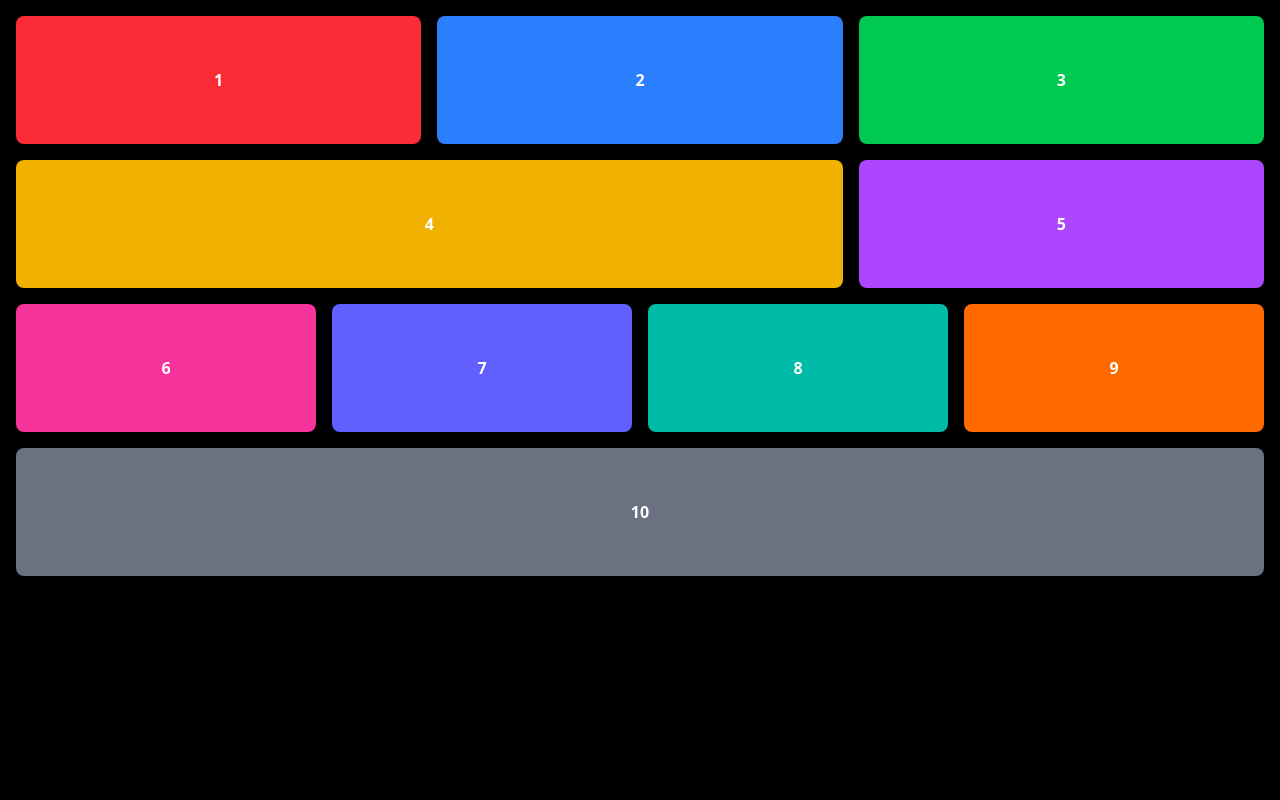
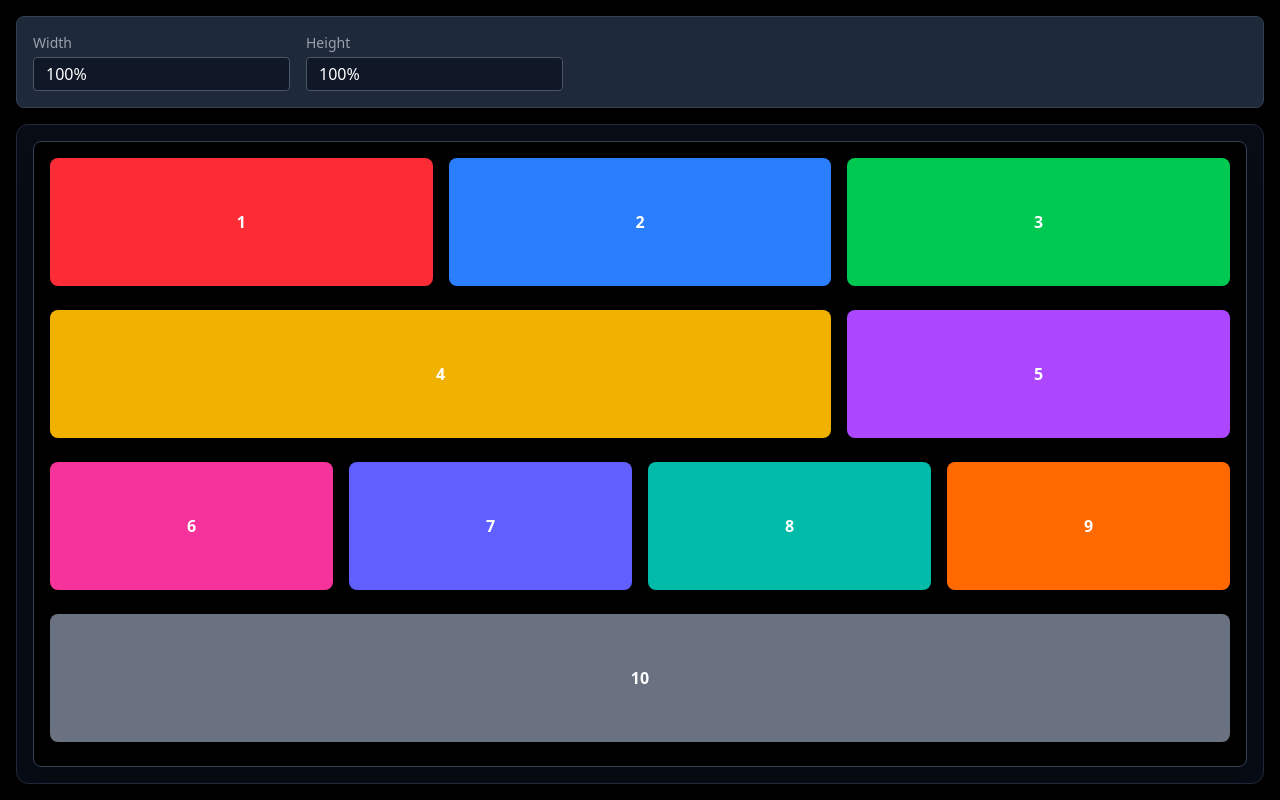
Before and after one commit to humbertoragazzini/drag-drop-layout, a React (Vite) app: page / in a window 1280 px wide. Built offline with nearby package versions, Linux system fonts and the light colour scheme.

Commit message:
added resize

```diff
--- a/src/components/organisms/MainGrid.tsx
+++ b/src/components/organisms/MainGrid.tsx
@@ -1,4 +1,4 @@
-import type { ReactNode } from 'react';
+import { type ReactNode, useState } from 'react';
 
 interface MainGridProps {
     children: ReactNode;
@@ -6,9 +6,42 @@ interface MainGridProps {
 }
 
 export const MainGrid = ({ children, className = '' }: MainGridProps) => {
+    const [width, setWidth] = useState('100%');
+    const [height, setHeight] = useState('100%');
+
     return (
-        <main className={`grid grid-cols-12 gap-4 w-full p-4 @container ${className}`}>
-            {children}
-        </main>
+        <div className="flex flex-col gap-4 w-full h-full p-4">
+            <div className="flex gap-4 p-4 bg-gray-800 rounded-lg shadow-md border border-gray-700">
+                <div className="flex flex-col gap-1">
+                    <label className="text-sm text-gray-400 font-medium">Width</label>
+                    <input
+                        type="text"
+                        value={width}
+                        onChange={(e) => setWidth(e.target.value)}
+                        className="bg-gray-900 border border-gray-600 rounded px-3 py-1 text-white focus:border-blue-500 focus:outline-none transition-colors"
+                        placeholder="e.g., 100%, 500px"
+                    />
+                </div>
+                <div className="flex flex-col gap-1">
+                    <label className="text-sm text-gray-400 font-medium">Height</label>
+                    <input
+                        type="text"
+                        value={height}
+                        onChange={(e) => setHeight(e.target.value)}
+                        className="bg-gray-900 border border-gray-600 rounded px-3 py-1 text-white focus:border-blue-500 focus:outline-none transition-colors"
+                        placeholder="e.g., 100%, 500px"
+                    />
+                </div>
+            </div>
+
+            <div className="flex-1 overflow-auto bg-gray-900/50 rounded-xl p-4 border border-gray-800 flex items-center justify-center">
+                <main
+                    style={{ width, height, transition: 'all 0.3s ease' }}
+                    className={`grid grid-cols-12 gap-4 p-4 @container bg-black border border-gray-700 rounded-lg shadow-xl mx-auto overflow-hidden ${className}`}
+                >
+                    {children}
+                </main>
+            </div>
+        </div>
     );
 };
```
